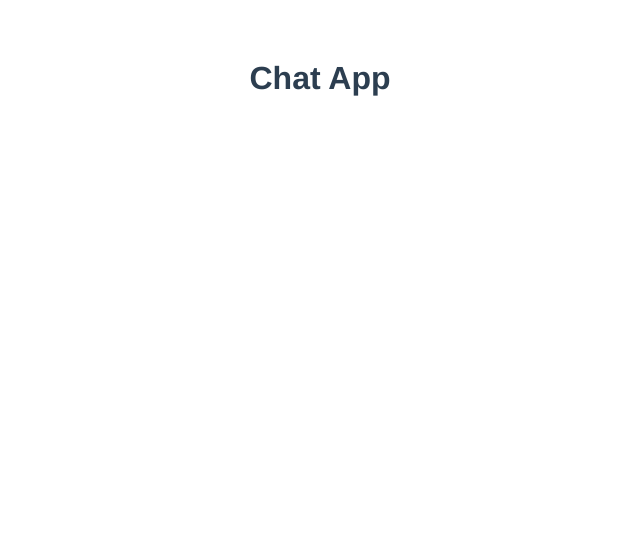
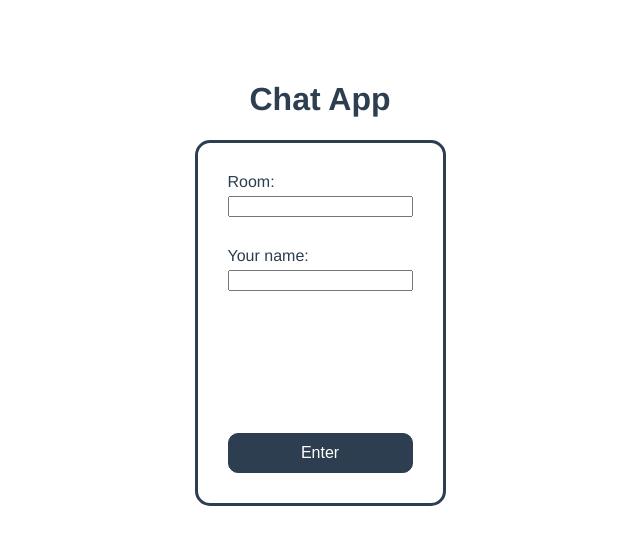
Before and after one commit to xtarzyk/chatapp-front, a website built with Vite: page index.html in a window 1280 px wide. Shown: the whole page, without its empty margins (320-960 px from the left). Built offline with nearby package versions, Linux system fonts and the light colour scheme; files whose address does not match are found by name.

Commit message:
added form and styles

```diff
--- a/index.html
+++ b/index.html
@@ -9,7 +9,12 @@
   </head>
   <body>
     <div id="app">
-      <h1>Chat App</h1>
+      <div class="title">
+        <h1>Chat App</h1>
+      </div>
+      <div class="chat">
+
+      </div>
     </div>
     <script type="module" src="/src/main.ts"></script>
   </body>
--- /dev/null
+++ b/src/form.ts
@@ -0,0 +1,19 @@
+export const createForm = (chat: HTMLElement) => {
+    const formContainer = document.createElement('div')
+    formContainer.innerHTML = `
+            <form class="chat__form">
+                <div class="chat__form-room">
+                    <label for="room">Room:</label>
+                    <input type="text" name="room" />
+                </div>
+                <div class="chat__form-name">
+                    <label for="name">Your name:</label>
+                    <input type="text" name="name">
+                </div>
+                <input type="button" class="chat__form-button" value="Enter" />
+            </form>
+    `
+
+    formContainer.classList.add('chat__form-container')
+    chat.appendChild(formContainer)
+}
--- a/src/main.ts
+++ b/src/main.ts
@@ -1,6 +1,10 @@
 import { io } from 'socket.io-client'
+import { createForm } from './form'
 
 const socket = io('ws://localhost:3001')
+const chat = document.querySelector('.chat') as HTMLElement
+
+createForm(chat)
 
 socket.emit('hello from client')
 
--- a/style.sass
+++ b/style.sass
@@ -4,9 +4,48 @@ body
     box-sizing: border-box
 
 #app
+  flex-direction: column
   font-family: Avenir, Helvetica, Arial, sans-serif
   -webkit-font-smoothing: antialiased
   -moz-osx-font-smoothing: grayscale
-  text-align: center
   color: #2c3e50
   margin-top: 60px
+
+div
+  display: flex
+
+.title
+  align-self: center
+
+.chat
+  justify-content: center
+
+  &__form-container
+    padding: 30px
+    border: 3px solid
+    border-radius: 15px
+
+  &__form
+    display: flex
+    flex-direction: column
+    height: 300px
+
+  &__form-room
+    flex-direction: column
+    margin-bottom: 30px
+
+  &__form-name
+    flex-direction: column
+
+  &__form-button
+    border: 1px solid #2c3e50
+    border-radius: 10px
+    background: #2c3e50
+    color: white
+    font-size: 16px
+    padding: 10px
+    margin-top: auto
+    cursor: pointer
+
+label
+  margin-bottom: 5px
```
Also changed, not shown: style.css, 1 other file.
